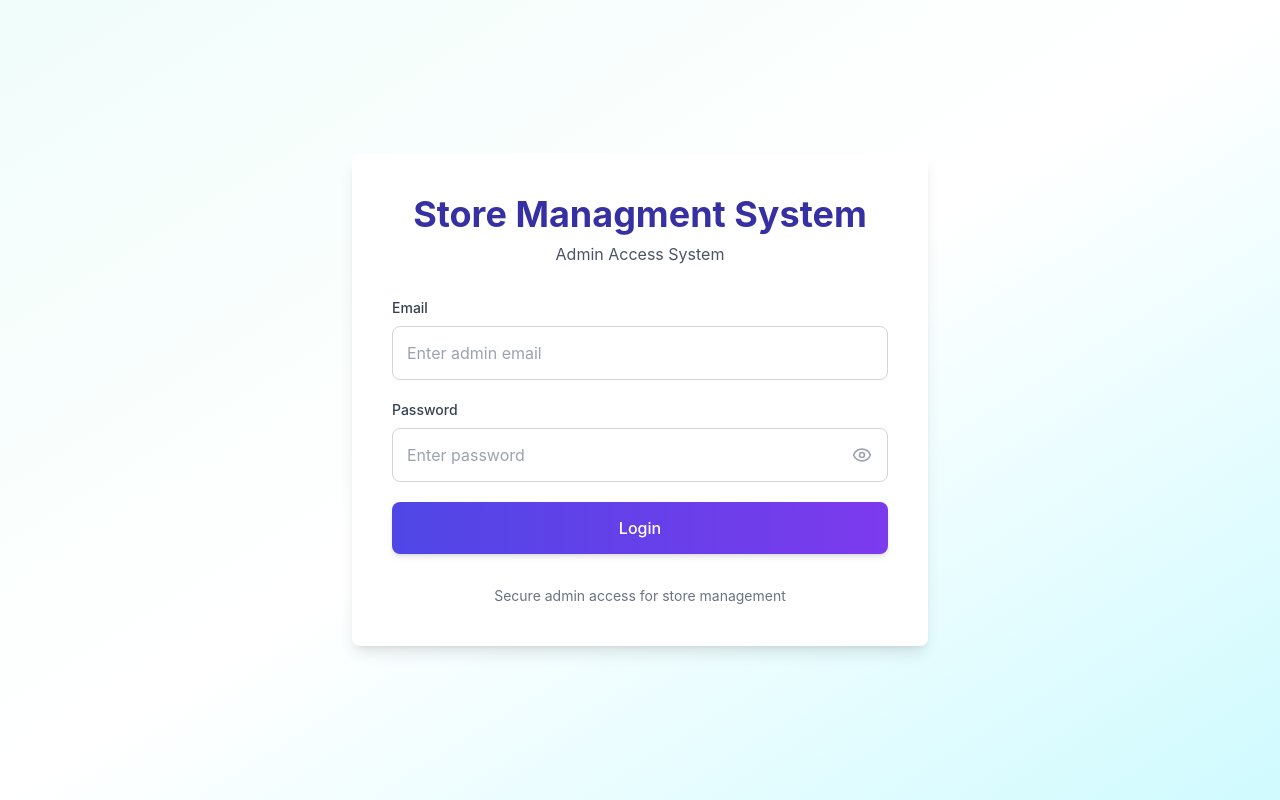
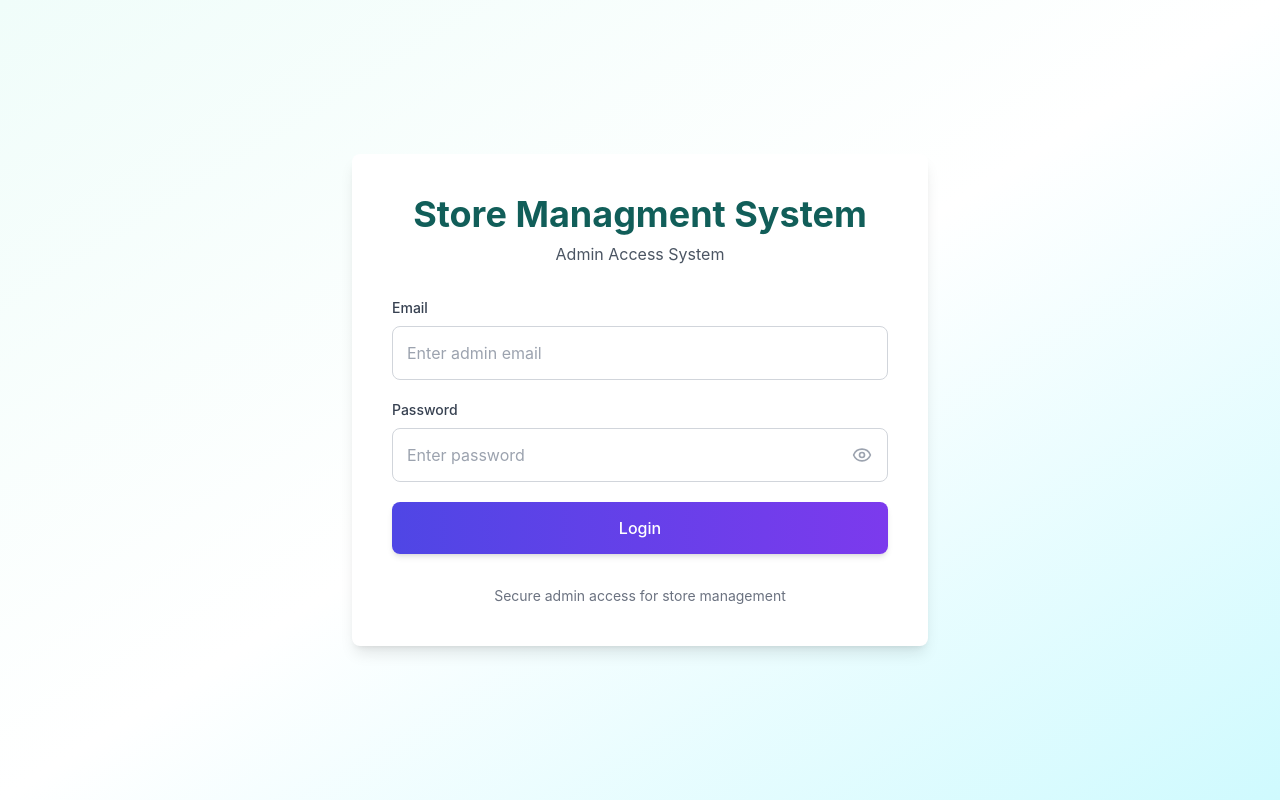
Before and after one commit to sadekur/store-managment, a React (Create React App) app: page / in a window 1280 px wide. Built offline with nearby package versions, Linux system fonts and the light colour scheme; no server answers.

Commit message:
refactor: update header text color in LoginScreen for improved aesthetics

```diff
--- a/src/components/LoginScreen.jsx
+++ b/src/components/LoginScreen.jsx
@@ -30,7 +30,7 @@ const LoginScreen = () => {
 
         {/* Header - Responsive text sizes */}
         <div className="text-center mb-4 xs:mb-6 sm:mb-8">
-          <h1 className="text-xl xs:text-2xl sm:text-3xl lg:text-4xl font-bold text-indigo-800 mb-1 xs:mb-2 leading-tight">
+          <h1 className="text-xl xs:text-2xl sm:text-3xl lg:text-4xl font-bold text-teal-800 mb-1 xs:mb-2 leading-tight">
             Store Managment System
           </h1>
           <p className="text-xs xs:text-sm sm:text-base text-gray-600">
```
